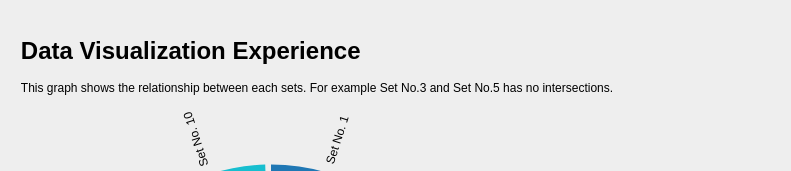
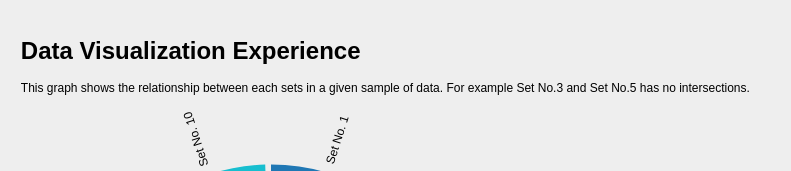
Before and after one commit to saeedreza/D3.js, a plain HTML site: page index.html in a window 1280 px wide. Shown: the top 171 px of the page, without its empty margins (0-791 px from the left). Drawn offline with nearby package versions, Linux system fonts and the light colour scheme.

Commit message:
description fixed

```diff
--- a/index.html
+++ b/index.html
@@ -86,7 +86,7 @@
 			// Data Visualization - Using D3.js the graph shows the relationship(intersections) between a group of given sets
 			d3.select("body").append("h1").text("Data Visualization Experience");
 
-			d3.select("body").append("p").text("This graph shows the relationship between each sets. For example Set No.3 and Set No.5 has no intersections.");
+			d3.select("body").append("p").text("This graph shows the relationship between each sets in a given sample of data. For example Set No.3 and Set No.5 has no intersections.");
 
 			// Chart data matrix
 			var matrix = table();
```
